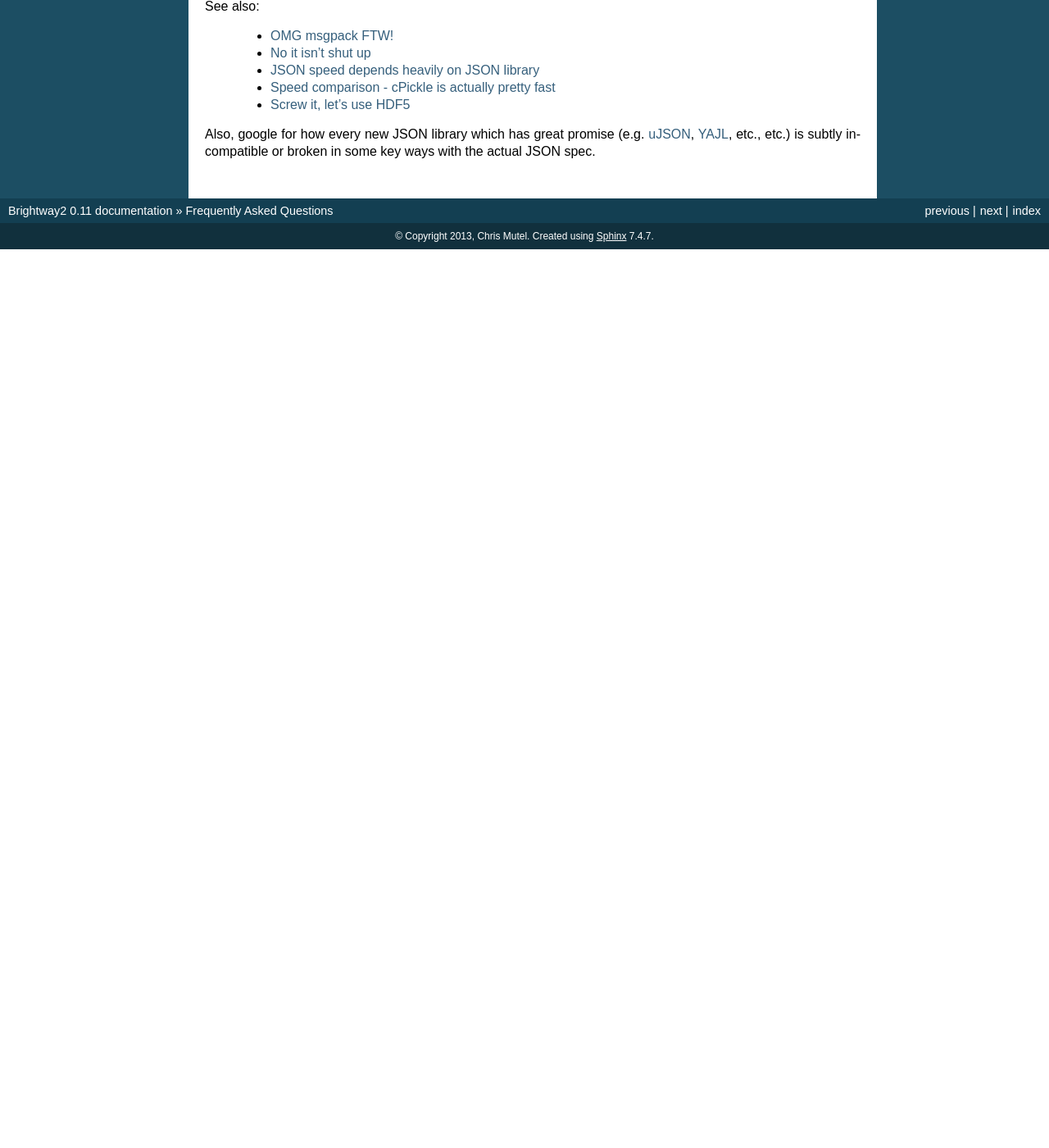
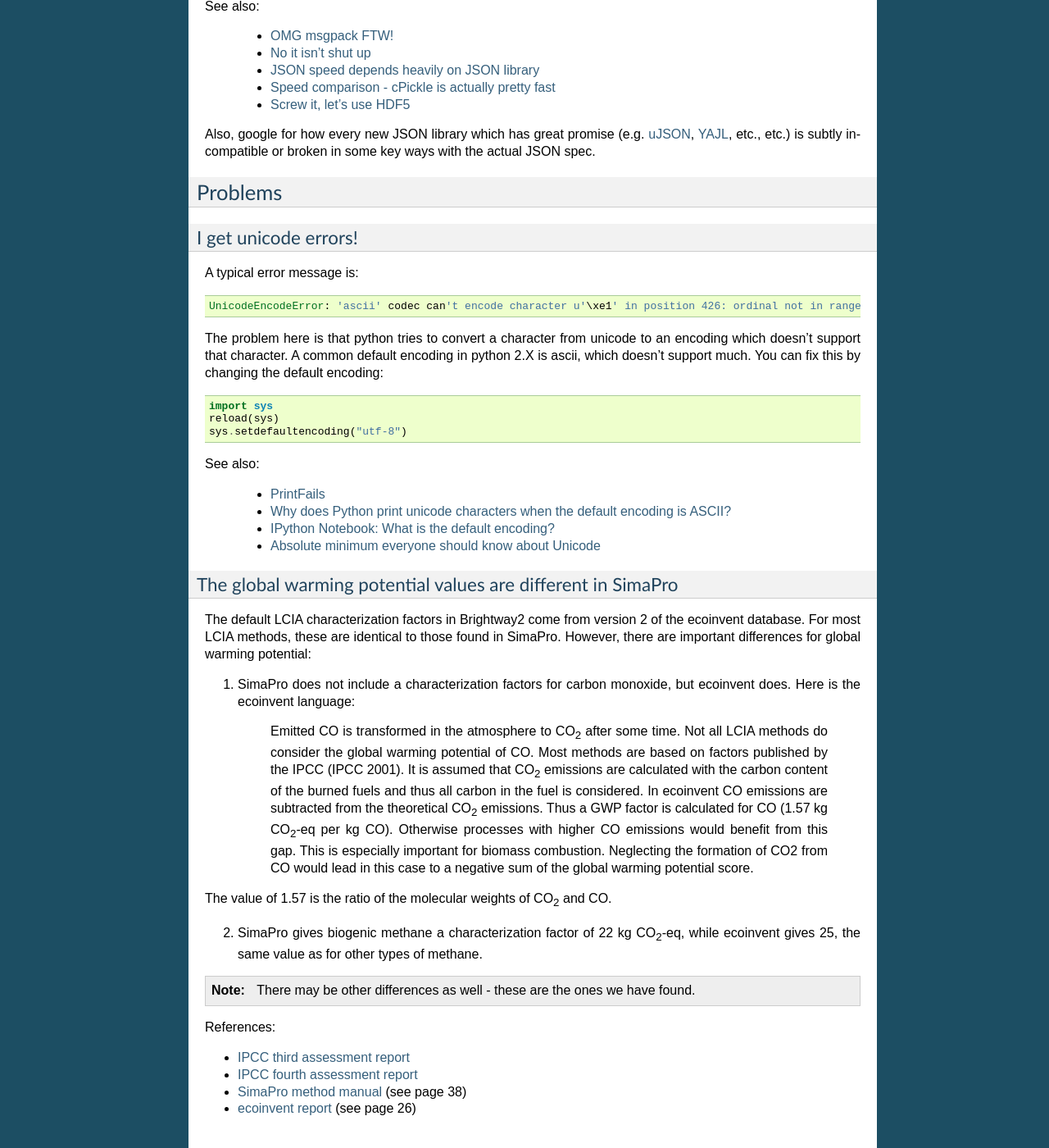
Before and after one commit to brightway-lca/brightway2, a Sphinx documentation site: the page built from docs/faq.rst, in a window 1280 px wide and 1400 px high, scrolled down 905 px. Shown: the whole window at 82% size. Built offline with Sphinx 7.4.7, drawn with Linux system fonts in a browser that asks for light colours; before the commit the page ends 1209 px from its top, so only the background shows below that; some of the changed text lies outside the part shown.

Commit message:
Add FAQ on SimaPro GWP

```diff
--- a/docs/faq.rst
+++ b/docs/faq.rst
@@ -44,3 +44,55 @@ See also:
     * `Screw it, let's use HDF5 <https://github.com/telegraphic/hickle>`_
 
 Also, google for how every new JSON library which has great promise (e.g. `uJSON <https://pypi.python.org/pypi/ujson>`_, `YAJL <http://lloyd.github.io/yajl/>`_, etc., etc.) is subtly incompatible or broken in some key ways with the actual JSON spec.
+
+Problems
+========
+
+I get unicode errors!
+---------------------
+
+A typical error message is:
+
+.. code-block:: python
+
+    UnicodeEncodeError: 'ascii' codec can't encode character u'\xe1' in position 426: ordinal not in range(128)
+
+The problem here is that python tries to convert a character from unicode to an encoding which doesn't support that character. A common default encoding in python 2.X is ascii, which doesn't support much. You can fix this by changing the default encoding:
+
+.. code-block:: python
+
+    import sys
+    reload(sys)
+    sys.setdefaultencoding("utf-8")
+
+See also:
+
+    * `PrintFails <https://wiki.python.org/moin/PrintFails>`_
+    * `Why does Python print unicode characters when the default encoding is ASCII? <http://stackoverflow.com/questions/2596714/why-does-python-print-unicode-characters-when-the-default-encoding-is-ascii>`_
+    * `IPython Notebook: What is the default encoding? <http://stackoverflow.com/questions/15420672/ipython-notebook-what-is-the-default-encoding>`_
+    * `Absolute minimum everyone should know about Unicode <http://www.joelonsoftware.com/articles/Unicode.html>`_
+
+The global warming potential values are different in SimaPro
+------------------------------------------------------------
+
+The default LCIA characterization factors in Brightway2 come from version 2 of the ecoinvent database. For most LCIA methods, these are identical to those found in SimaPro. However, there are important differences for global warming potential:
+
+1. SimaPro does not include a characterization factors for carbon monoxide, but ecoinvent does. Here is the ecoinvent language:
+
+    Emitted CO is transformed in the atmosphere to |CO2| after some time. Not all LCIA methods do consider the global warming potential of CO. Most methods are based on factors published by the IPCC (IPCC 2001). It is assumed that |CO2| emissions are calculated with the carbon content of the burned fuels and thus all carbon in the fuel is considered. In ecoinvent CO emissions are subtracted from the theoretical |CO2| emissions. Thus a GWP factor is calculated for CO (1.57 kg |CO2|-eq per kg CO). Otherwise processes with higher CO emissions would benefit from this gap. This is especially important for biomass combustion. Neglecting the formation of CO2 from CO would lead in this case to a negative sum of the global warming potential score.
+
+The value of 1.57 is the ratio of the molecular weights of |CO2| and CO.
+
+
+2. SimaPro gives biogenic methane a characterization factor of 22 kg |CO2|-eq, while ecoinvent gives 25, the same value as for other types of methane.
+
+.. note:: There may be other differences as well - these are the ones we have found.
+
+.. |CO2| replace:: CO\ :sub:`2`
+
+References:
+
+* `IPCC third assessment report <http://www.ipcc.ch/ipccreports/tar/wg1/249.htm>`_
+* `IPCC fourth assessment report <http://www.ipcc.ch/publications_and_data/ar4/wg1/en/ch2s2-10-3-2.html>`_
+* `SimaPro method manual <http://www.pre-sustainability.com/download/DatabaseManualMethods-oct2013.pdf>`_ (see page 38)
+* `ecoinvent report <http://www.ecoinvent.org/fileadmin/documents/en/03_LCIA-Implementation-v2.2.pdf>`_ (see page 26)
--- a/docs/index.rst
+++ b/docs/index.rst
@@ -20,7 +20,7 @@ Table of contents
 =================
 
 .. toctree::
-   :maxdepth: 2
+   :maxdepth: 3
 
    quickstart
    installation
```
